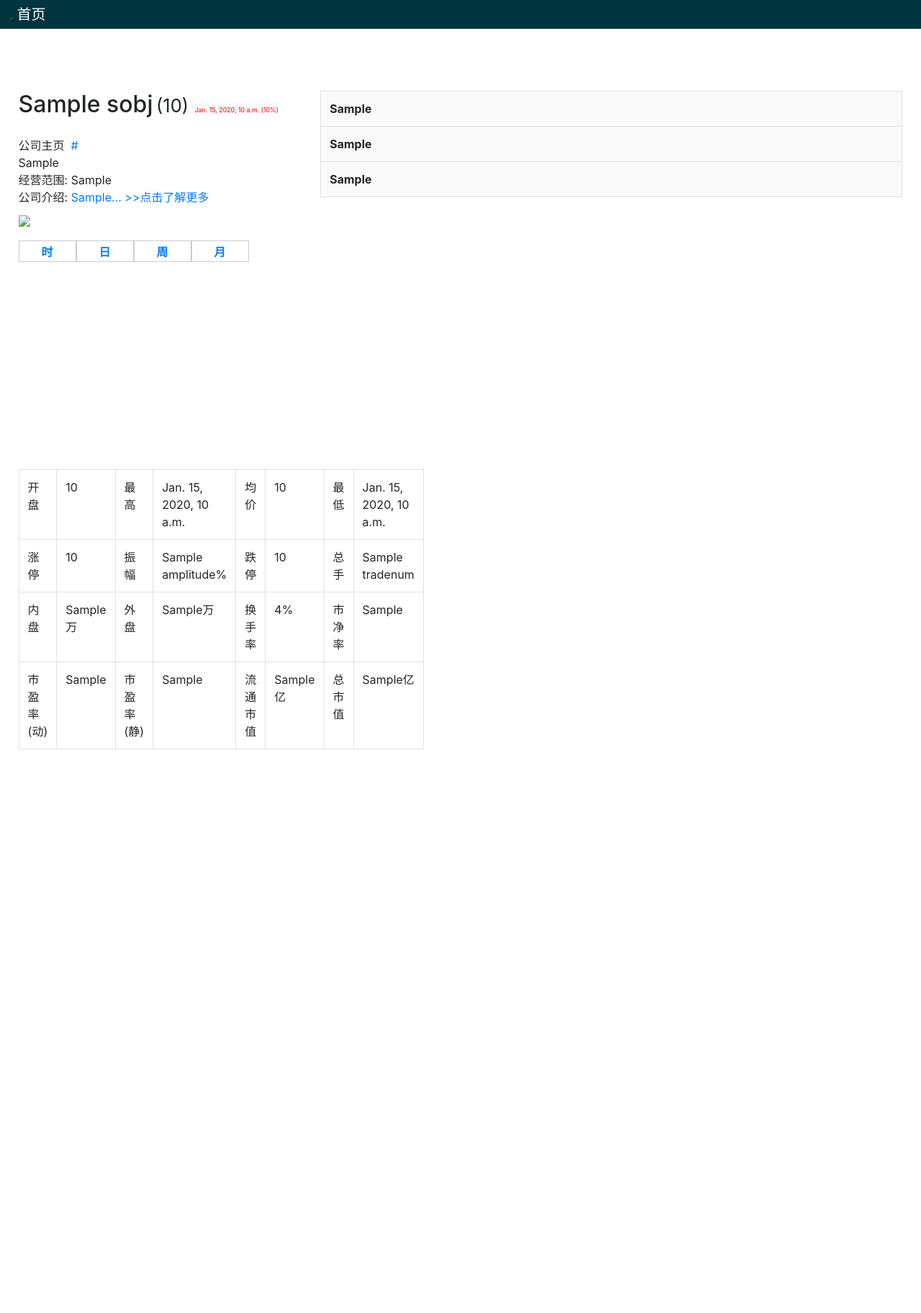
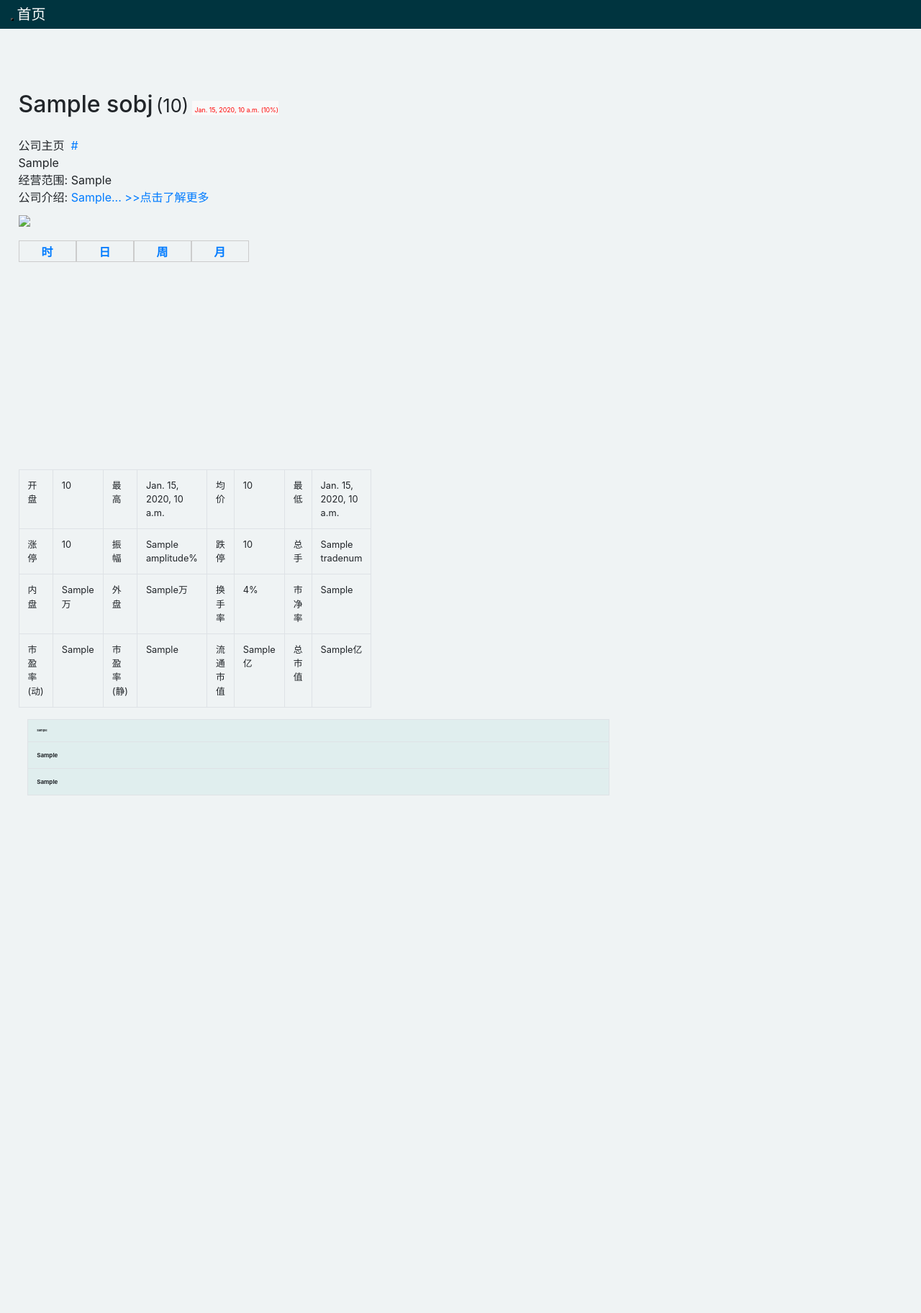
Before and after one commit to xyq946692052/globalinvestor, a Django app: template globalinvestor/themes/default/templates/cn_a_stocks/detail.html in a window 1280 px wide. Shown: the whole page at 72% size. Before the commit the page ends 1041 px from the top, so only its background shows below. Run offline with Django 3.2, Linux system fonts and the light colour scheme; the template is opened without the code that fills it: most values are stand-ins (such as "Sample title", 1, 10 or a date in 2020); some libraries are stand-ins or nearby versions.

Commit message:
change the bgcolor

```diff
--- a/db_tools/import_stocks_a_cashflow.py
+++ b/db_tools/import_stocks_a_cashflow.py
@@ -17,7 +17,7 @@ from cn_a_stocks.models import AStocksHeader, AStocksCashFlow
 def query_cashflow():
     # 接口提供的数据最早从2007年开始
     lg = bs.login()
-    shobjs = AStocksHeader.objects.all()
+    shobjs = AStocksHeader.objects.all()#all()
     count = 0
     start = time()
     for obj in shobjs:
@@ -34,6 +34,7 @@ def query_cashflow():
                     cash_flow_list.append(rs_profit.get_row_data())
         result_profit = pd.DataFrame(cash_flow_list, columns=rs_profit.fields).values
         for item in result_profit:
+            print(item)
             if any([item[3], item[4], item[5], item[6], item[7], item[8], item[9]]):
                 ac = AStocksCashFlow()
                 ac.stock = obj
--- a/globalinvestor/conf/base.py
+++ b/globalinvestor/conf/base.py
@@ -107,7 +107,7 @@ TIME_ZONE = 'Asia/Shanghai'
 USE_I18N = True
 
 USE_L10N = False
-DATE_FORMAT = 'Y-m-d' # 如要生效，需设置USE_L10N = False
+DATE_FORMAT = 'Y/m/d'  # 如要生效，需设置USE_L10N = False
 
 USE_TZ = True
 
--- a/globalinvestor/themes/default/static/css/customer/base.css
+++ b/globalinvestor/themes/default/static/css/customer/base.css
@@ -6,6 +6,7 @@
 html, body {
     width:100%;
     height:100%;
+    background-color: #EFF3F4;
 }
 
 .content{
--- a/globalinvestor/themes/default/templates/cn_a_stocks/detail.html
+++ b/globalinvestor/themes/default/templates/cn_a_stocks/detail.html
@@ -3,17 +3,21 @@
 {% block style %}
     <link rel="stylesheet" href="{% static 'css/customer/cn_a_stocks.css' %}" />
     <style>
-        .active{
-            background-color: #00343F;
-        }
+
         #table-datas tbody>:first-child{
-            background-color: #FAFAFA;
+            background-color: #E0EEEE;
             font-weight: bold;
+            font-size: 0.5em;
         }
         #table-datas tr>:first-child{
-            background-color: #FAFAFA;
+            background-color: #E0EEEE;
             font-weight: bold;
-            width:140px;
+            font-size: 0.5em;
+            width:125px;
+        }
+
+        #table-datas td:not(:nth-child(1)){
+            width:75px;
         }
 
     </style>
@@ -87,7 +91,7 @@
             </div>
 
            <div class="stock-base-info">
-                <table class="table table-bordered">
+                <table class="table table-bordered" style="font-size:0.8em;">
                     <tr>
                         <td>开盘</td><td>{{ stockinfo.opening_price}}</td><td>最高</td><td>{{ stockinfo.today_highest}}</td>
                         <td>均价</td><td>{{ stockinfo.average_price}}</td><td>最低</td><td>{{ stockinfo.today_lowest}}</td>
@@ -108,14 +112,14 @@
             </div>
       </div>
 
-      <div class="col-md-8" style="width:58%;overflow-x:auto; height:800px;overflow-y:auto;">
+      <div class="col-md-8" style="margin-left:1%;width:58%;overflow-x:auto; height:800px;">
          <table id="table-datas" class="table table-bordered" style="table-layout:fixed;">
 
              <tbody>
                  {% for items in ap_datas %}
                      <tr>
                          {% for item in items %}
-                            <td style="width:150px;">{{ item }}</td>
+                            <td>{{ item }}</td>
                          {% endfor %}
                      </tr>
                  {% endfor %}
```
Also changed, not shown: apps/cn_a_stocks/views.py (+14 -23 lines), db_tools/import_stocks_a_balance.py (+38 -25 lines).
